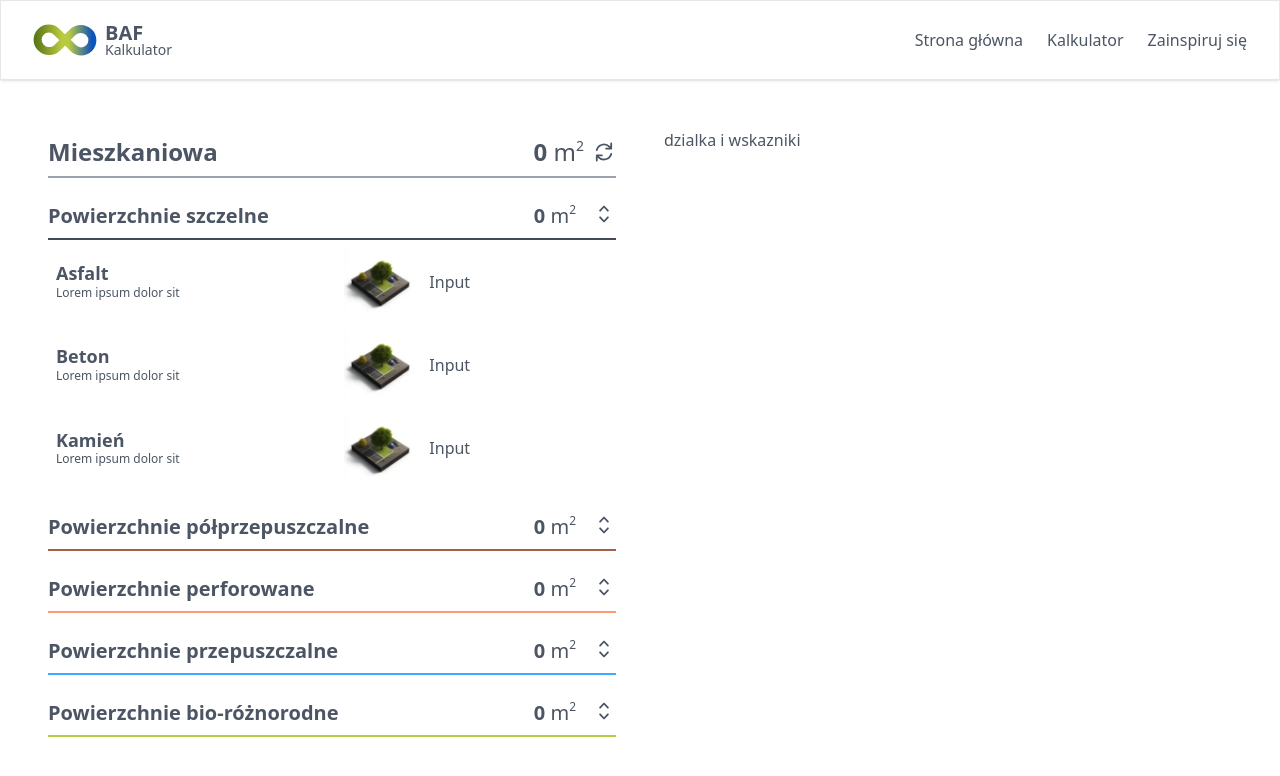
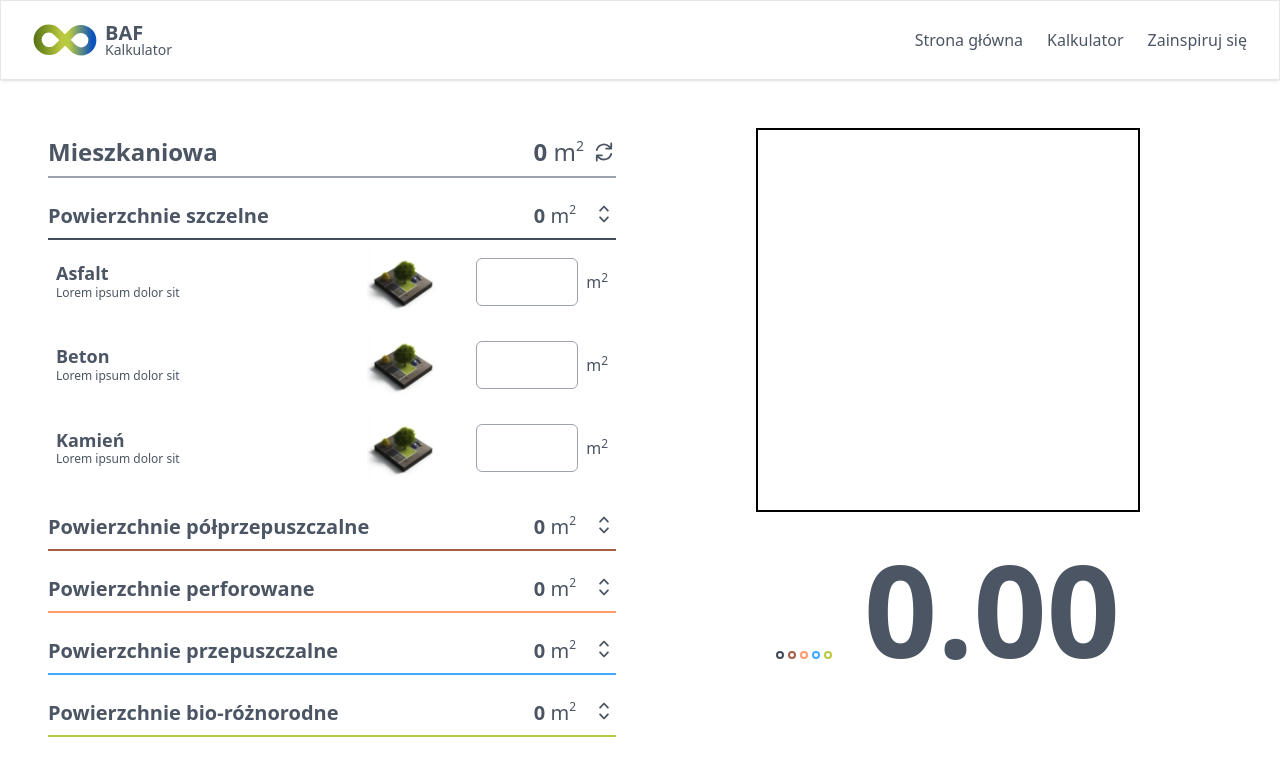
Before and after one commit to kunertmichal/baf-fe, a Next.js app: page /oblicz-baf in a window 1280 px wide. Shown: the top 776 px of the page. Built offline with nearby package versions, Linux system fonts and the light colour scheme.

Commit message:
calculate baf

```diff
--- /dev/null
+++ b/src/components/BafBars.tsx
@@ -0,0 +1,30 @@
+type BafBarsProps = {
+  data: Array<{
+    value: number
+    color: string
+  }>
+  area: number
+}
+
+export const BafBars = ({ data, area }: BafBarsProps) => {
+  console.log(data)
+  const calculateInnerDivHeight = (value: number) => {
+    return value === 0 ? 0 : (value / area) * 100
+  }
+
+  return (
+    <div className="flex items-end gap-1 h-24">
+      {data.map(({ value, color }) => (
+        <div
+          key={color}
+          className="border-2 rounded-full w-2 min-h-[0.5rem]"
+          style={{
+            height: `${calculateInnerDivHeight(value)}%`,
+            maxHeight: '100%',
+            borderColor: color
+          }}
+        />
+      ))}
+    </div>
+  )
+}
--- /dev/null
+++ b/src/components/BafVisualizer.tsx
@@ -0,0 +1,31 @@
+type BafVisualizerProps = {
+  data: Array<{
+    value: number
+    color: string
+  }>
+  area: number
+}
+
+export const BafVisualizer = ({ data, area }: BafVisualizerProps) => {
+  const calculateInnerDivHeight = (value: number) => {
+    return value === 0 ? 0 : (value / area) * 100
+  }
+
+  return (
+    <div className="flex justify-center">
+      <div className="aspect-square max-w-sm max-h-[24rem] w-full border-2 border-black mx-auto flex flex-col justify-end">
+        {data.map(({ value, color }) => (
+          <div
+            key={color}
+            style={{
+              flex: `${calculateInnerDivHeight(value)}`,
+              maxHeight: '100%',
+              background: color,
+              width: '100%'
+            }}
+          />
+        ))}
+      </div>
+    </div>
+  )
+}
--- a/src/components/Navbar.tsx
+++ b/src/components/Navbar.tsx
@@ -2,7 +2,7 @@ import Link from 'next/link'
 
 export const Navbar = () => {
   return (
-    <nav className="flex items-center h-20 fixed top-0 left-0 w-full border shadow px-8">
+    <nav className="flex items-center h-20 fixed top-0 left-0 w-full border shadow px-8 bg-white">
       <div className="flex items-center gap-2">
         <svg
           width="64"
--- a/src/constants/indicators.ts
+++ b/src/pages/oblicz-baf/constants.ts
@@ -1,4 +1,18 @@
-export const indicators = [
+export type IndicatorField = {
+  id: string
+  label: string
+  description: string
+  indicator: number
+}
+
+export type IndicatorGroup = {
+  id: string
+  label: string
+  color: string
+  fields: IndicatorField[]
+}
+
+export const indicators: IndicatorGroup[] = [
   {
     id: 'sealedFields',
     label: 'Powierzchnie szczelne',
@@ -149,3 +163,15 @@ export const indicators = [
     ]
   }
 ]
+
+export const initialState = indicators.reduce((previousValue, currentValue) => {
+  return {
+    ...previousValue,
+    ...currentValue.fields.reduce((innerPrev, innerCurr) => {
+      return {
+        ...innerPrev,
+        [innerCurr.id]: ''
+      }
+    }, {})
+  }
+}, {})
--- /dev/null
+++ b/src/pages/oblicz-baf/helpers.ts
@@ -0,0 +1,59 @@
+import * as C from '@/pages/oblicz-baf/constants'
+
+export const sumCategoryValues = (
+  indicatorsGroupId: string,
+  surfaceValues: {
+    [key: string]: '' | number
+  }
+) => {
+  const foundIndicatorsGroup = C.indicators.find(
+    indicator => indicator.id === indicatorsGroupId
+  )
+  if (!foundIndicatorsGroup) {
+    return 0
+  }
+  return foundIndicatorsGroup?.fields.reduce((previousValue, currentValue) => {
+    return previousValue + Number(surfaceValues[currentValue.id])
+  }, 0)
+}
+
+export const generateBafVisualizerData = (surfaceValues: {
+  [key: string]: '' | number
+}) => {
+  const indicatorGroupIds = C.indicators.map(indicator => indicator.id)
+  return indicatorGroupIds.map(indicatorGroupId => {
+    return {
+      value: sumCategoryValues(indicatorGroupId, surfaceValues),
+      color:
+        C.indicators.find(indicator => indicator.id === indicatorGroupId)
+          ?.color || ''
+    }
+  })
+}
+
+const indicatorMap: { [key: string]: number } = {}
+C.indicators.forEach(group => {
+  group.fields.forEach(field => {
+    indicatorMap[field.id] = field.indicator
+  })
+})
+
+export const calculateBaf = (
+  surfaceValues: { [key: string]: '' | number },
+  area: number
+) => {
+  const keys = Object.keys(surfaceValues)
+
+  const numerator = keys.reduce((total, key) => {
+    let value = surfaceValues[key]
+    if (value === '') {
+      value = 0
+    }
+    const indicator = indicatorMap[key] || 0
+    return total + value * indicator
+  }, 0)
+
+  console.log(numerator, area)
+
+  return area === 0 || numerator === 0 ? '0.00' : (numerator / area).toFixed(2)
+}
--- a/src/pages/oblicz-baf.tsx
+++ b/src/pages/oblicz-baf/index.tsx
@@ -4,31 +4,32 @@ import * as Accordion from '@radix-ui/react-accordion'
 import { DefaultLayout } from '@/components/DefaultLayout'
 import { Row } from '@/components/Row'
 import { AccordionsHeader } from '@/components/AccordionsHeader'
+import { BafVisualizer } from '@/components/BafVisualizer'
 import { usePlotData } from '@/store/store'
-import { indicators } from '@/constants/indicators'
 import { ChevronUpDownIcon } from '@heroicons/react/20/solid'
-
-const initialState = indicators.reduce((previousValue, currentValue) => {
-  return {
-    ...previousValue,
-    ...currentValue.fields.reduce((innerPrev, innerCurr) => {
-      return {
-        ...innerPrev,
-        [innerCurr.id]: 0
-      }
-    }, {})
-  }
-}, {})
+import * as C from './constants'
+import * as H from './helpers'
+import { BafBars } from '@/components/BafBars'
 
 export default function CalculateBAF() {
-  const [surfaceValues, setSurfaceValues] = useState(initialState)
+  const [surfaceValues, setSurfaceValues] = useState<{
+    [key: string]: '' | number
+  }>(C.initialState)
   const area = usePlotData(state => state.area)
   const plotType = usePlotData(state => state.type)
   const plotTypeName = plotType.name
   const minBafValue = plotType.minValue
+  const baf = H.calculateBaf(surfaceValues, area)
 
   const resetSurfaceValues = () => {
-    setSurfaceValues(initialState)
+    setSurfaceValues(C.initialState)
+  }
+
+  const updateSurfaceValues = (id: string, value: number) => {
+    setSurfaceValues(prev => ({
+      ...prev,
+      [id]: value
+    }))
   }
 
   return (
@@ -43,10 +44,10 @@ export default function CalculateBAF() {
           <Accordion.Root
             type="single"
             collapsible
-            defaultValue={indicators[0].id}
+            defaultValue={C.indicators[0].id}
             className="space-y-4"
           >
-            {indicators.map(indicator => (
+            {C.indicators.map(indicator => (
               <Accordion.Item key={indicator.id} value={indicator.id}>
                 <Accordion.Header
                   className="border-b-2 py-2 text-xl font-semibold"
@@ -56,7 +57,7 @@ export default function CalculateBAF() {
                     {indicator.label}
                     <div className="flex">
                       <p>
-                        0{' '}
+                        {H.sumCategoryValues(indicator.id, surfaceValues)}{' '}
                         <span className="font-normal inline-flex">
                           m<span className="text-xs">2</span>
                         </span>
@@ -74,7 +75,7 @@ export default function CalculateBAF() {
                         </p>
                         <p className="text-xs">{field.description}</p>
                       </div>
-                      <div className="col-span-2 flex items-center justify-center">
+                      <div className="col-span-3 flex items-center justify-center">
                         <Image
                           src="/indicator.png"
                           alt={field.label}
@@ -82,7 +83,20 @@ export default function CalculateBAF() {
                           height={70}
                         />
                       </div>
-                      <div className="col-span-4 flex items-center">Input</div>
+                      <div className="col-span-3 flex items-center">
+                        <input
+                          className="h-12 rounded-md border border-gray-400 px-4 w-full"
+                          type="number"
+                          value={surfaceValues[field.id]}
+                          onChange={e => {
+                            const target = e.target as HTMLInputElement
+                            updateSurfaceValues(field.id, Number(target.value))
+                          }}
+                        />
+                        <span className="ml-2 inline-flex">
+                          m<span className="text-xs">2</span>
+                        </span>
+                      </div>
                     </div>
                   </Accordion.Content>
                 ))}
@@ -90,7 +104,19 @@ export default function CalculateBAF() {
             ))}
           </Accordion.Root>
         </div>
-        <div>dzialka i wskazniki</div>
+        <div>
+          <BafVisualizer
+            area={area}
+            data={H.generateBafVisualizerData(surfaceValues)}
+          />
+          <div className="flex gap-8 justify-center items-end my-12">
+            <BafBars
+              area={area}
+              data={H.generateBafVisualizerData(surfaceValues)}
+            />
+            <div className="font-bold text-9xl leading-[0.77]">{baf}</div>
+          </div>
+        </div>
       </Row>
     </DefaultLayout>
   )
--- a/src/pages/znajdz-dzialke.tsx
+++ b/src/pages/znajdz-dzialke.tsx
@@ -49,14 +49,12 @@ export default function FindPlot() {
     setPlotType(JSON.parse(plotType))
     setArea(766)
     router.push('/oblicz-baf')
-
-    console.log(payload)
   }
 
   return (
     <DefaultLayout>
       <Row className="grid-cols-2">
-        <div className="px-24 flex items-center">
+        <div className="p-24 flex items-center">
           <div className="w-full max-w-xl mx-auto">
             <PrimaryHeadline className="mb-2">
               Dane Twojej działki
```
